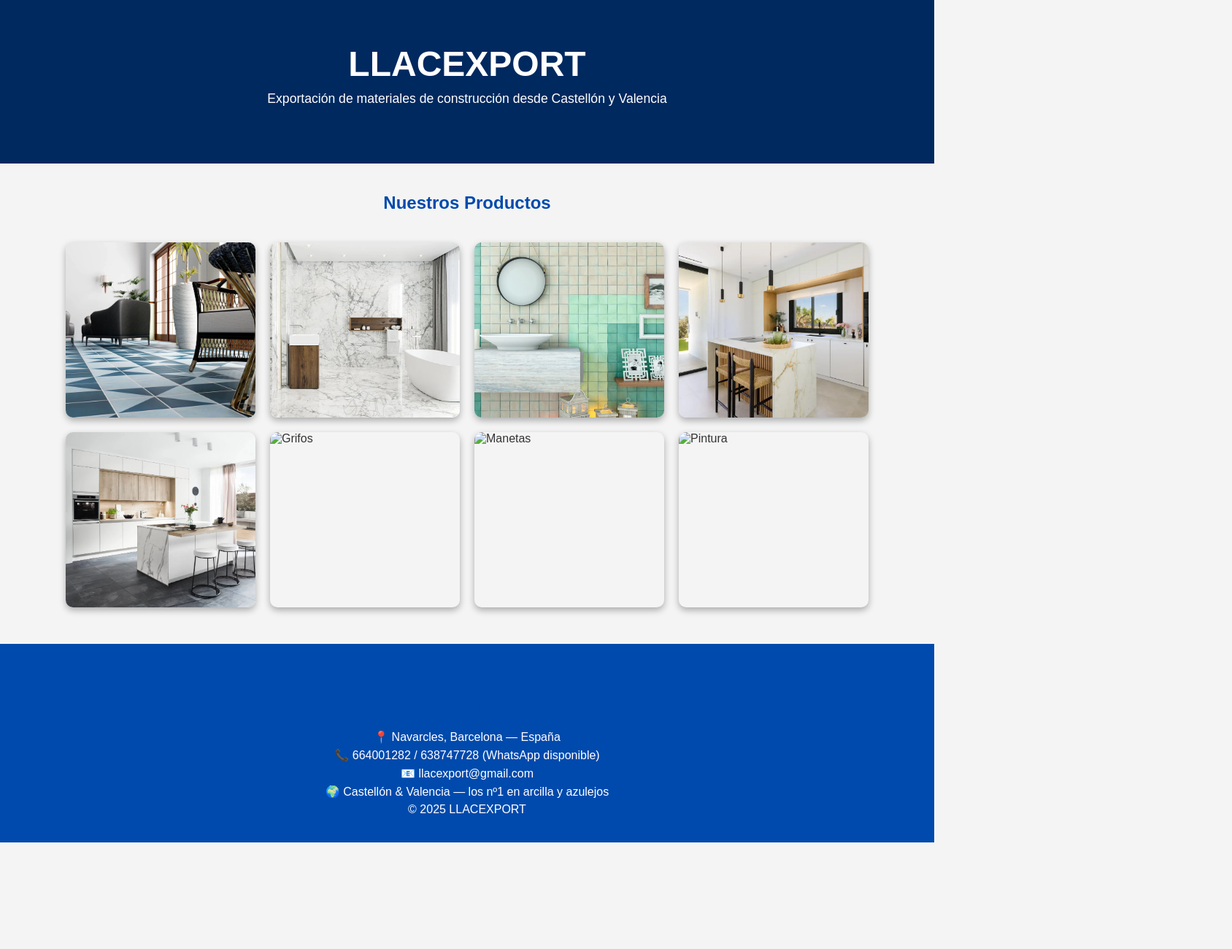
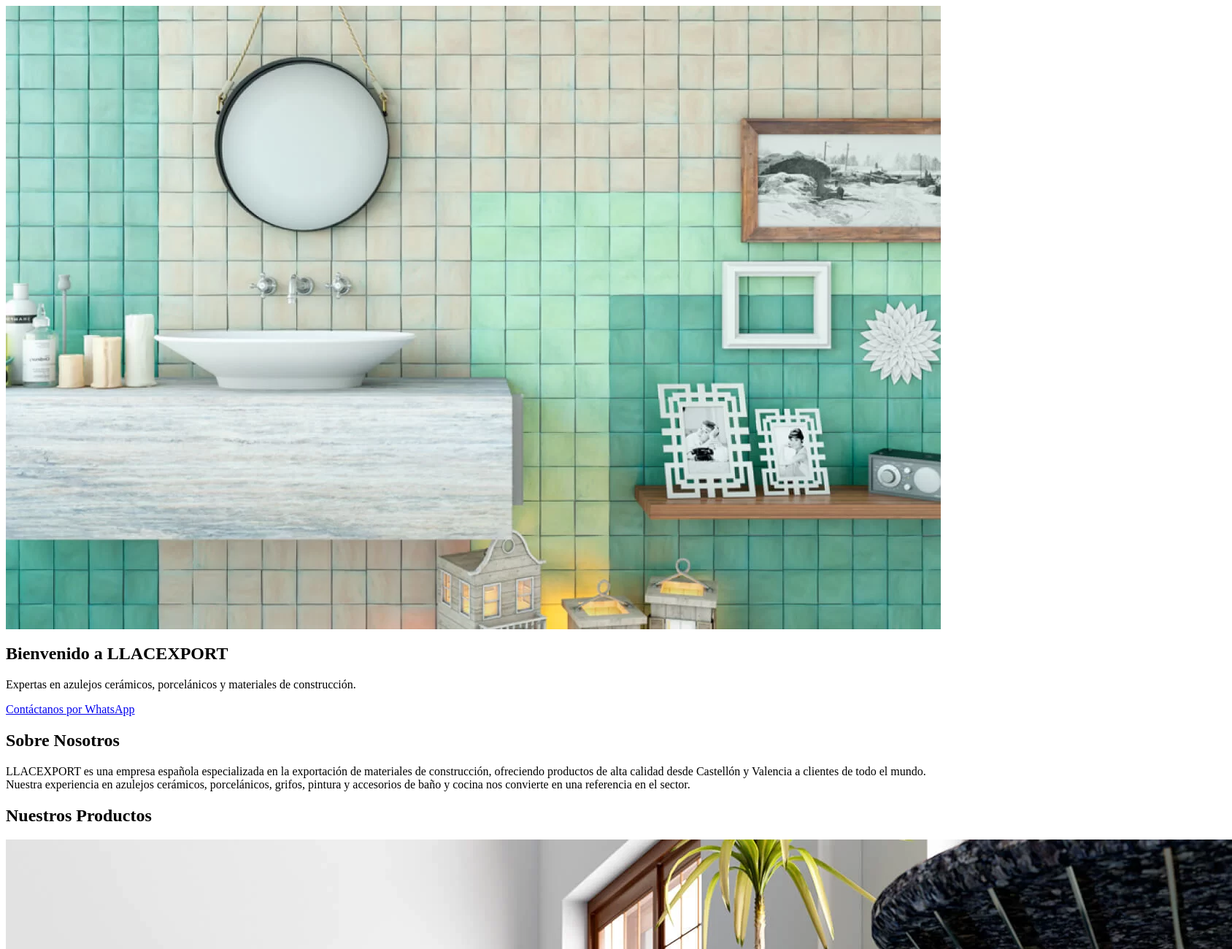
Before and after one commit to llacexport-ctrl/Llacexport, a plain HTML site: page index.html in a window 1280 px wide. Shown: the top 1300 px of the page at 73% size, 1688 px wide, since content can reach past the window. Before the commit the page ends 1154 px from the top, so only its background shows below. Drawn offline with Linux system fonts and the light colour scheme.

Commit message:
Update index.html

```diff
--- a/index.html
+++ b/index.html
@@ -1,113 +1,16 @@
-<!DOCTYPE html>
-<html lang="es">
-<head>
-  <meta charset="UTF-8">
-  <meta name="viewport" content="width=device-width, initial-scale=1.0">
-  <title>LLACEXPORT | Exportación de materiales de construcción</title>
-  <style>
-    body {
-      font-family: Arial, sans-serif;
-      margin: 0;
-      padding: 0;
-      background-color: #f4f4f4;
-      color: #333;
-    }
+<section id="inicio" class="hero">
+  <img src="azulejos.webp" alt="Fondo principal LLACEXPORT" class="hero-image">
+  <div class="hero-text">
+    <h1>Bienvenido a LLACEXPORT</h1>
+    <p>Expertas en azulejos cerámicos, porcelánicos y materiales de construcción.</p>
+    <a href="#contacto" class="btn">Contáctanos por WhatsApp</a>
+  </div>
+</section>
 
-    header {
-      background-color: #004aad;
-      color: white;
-      text-align: center;
-      padding: 60px 20px;
-      background-image: url('principal.webp');
-      background-size: cover;
-      background-position: center;
-      position: relative;
-    }
-
-    header::after {
-      content: "";
-      position: absolute;
-      top: 0;
-      left: 0;
-      right: 0;
-      bottom: 0;
-      background: rgba(0,0,0,0.45);
-    }
-
-    header h1, header p {
-      position: relative;
-      z-index: 1;
-    }
-
-    header h1 {
-      font-size: 3rem;
-      margin: 0;
-    }
-
-    header p {
-      font-size: 1.1rem;
-      margin-top: 10px;
-    }
-
-    h2 {
-      text-align: center;
-      color: #004aad;
-      margin-top: 40px;
-    }
-
-    .galeria {
-      display: grid;
-      grid-template-columns: repeat(auto-fit, minmax(250px, 1fr));
-      gap: 20px;
-      margin: 40px auto;
-      max-width: 1100px;
-      padding: 0 20px;
-      justify-items: center;
-    }
-
-    .galeria img {
-      width: 100%;
-      max-width: 330px;
-      height: 240px;
-      object-fit: cover;
-      border-radius: 10px;
-      box-shadow: 0 4px 10px rgba(0,0,0,0.3);
-      transition: transform 0.3s ease, box-shadow 0.3s ease;
-    }
-
-    .galeria img:hover {
-      transform: scale(1.05);
-      box-shadow: 0 8px 16px rgba(0,0,0,0.4);
-    }
-
-    footer {
-      background-color: #004aad;
-      color: white;
-      text-align: center;
-      padding: 30px 10px;
-      margin-top: 50px;
-    }
-
-    footer p {
-      margin: 6px 0;
-    }
-
-    a {
-      color: white;
-      text-decoration: none;
-    }
-
-    a:hover {
-      text-decoration: underline;
-    }
-  </style>
-</head>
-<body>
-
-  <header>
-    <h1>LLACEXPORT</h1>
-    <p>Exportación de materiales de construcción desde Castellón y Valencia</p>
-  </header>
+<section id="sobre-nosotros">
+  <h2>Sobre Nosotros</h2>
+  <p>LLACEXPORT es una empresa española especializada en la exportación de materiales de construcción, ofreciendo productos de alta calidad desde Castellón y Valencia a clientes de todo el mundo. Nuestra experiencia en azulejos cerámicos, porcelánicos, grifos, pintura y accesorios de baño y cocina nos convierte en una referencia en el sector.</p>
+</section>
 
 <section id="productos">
   <h2>Nuestros Productos</h2>
@@ -115,22 +18,24 @@
     <img src="ceramica.webp" alt="Cerámica">
     <img src="PORCELANICO2.webp" alt="Porcelánico">
     <img src="AZULEJOS.webp" alt="Azulejos">
-      <img src="cocinaaa.webp" alt="Cocina">
+    <img src="cocinaaa.webp" alt="Cocina 1">
     <img src="cocinas dos.webp" alt="Cocina 2">
-      <img src="grifos.webp" alt="Grifos">
-      <img src="manetas.webp" alt="Manetas">
-      <img src="pintura.webp" alt="Pintura">
+    <img src="xxxxx.webp" alt="Materiales de construcción">
   </div>
 </section>
 
-  <footer>
+<section id="contacto">
   <h2>Contacto</h2>
-    <p>📍 Navarcles, Barcelona — España</p>
-    <p>📞 664001282 / 638747728 (WhatsApp disponible)</p>
-    <p>📧 <a href="mailto:llacexport@gmail.com">llacexport@gmail.com</a></p>
-    <p>🌍 Castellón & Valencia — los nº1 en arcilla y azulejos</p>
+  <p><strong>Teléfonos:</strong> 664001282 / 638747728</p>
+  <p><strong>Email:</strong> llacexport@gmail.com</p>
+  <p><strong>Ubicación:</strong> Navarcles, Barcelona (España)</p>
+  <a href="https://wa.me/34664001282">WhatsApp 664001282</a> |
+  <a href="https://wa.me/34638747728">WhatsApp 638747728</a>
+  <form>
+    <input type="text" placeholder="Tu nombre">
+    <input type="email" placeholder="Tu correo electrónico">
+    <textarea placeholder="Escribe tu mensaje aquí..."></textarea>
+    <button type="submit">Enviar mensaje</button>
+  </form>
   <p>© 2025 LLACEXPORT</p>
-  </footer>
-
-</body>
-</html>
+</section>
```
Lines whose indentation alone changed are shown as unchanged.
